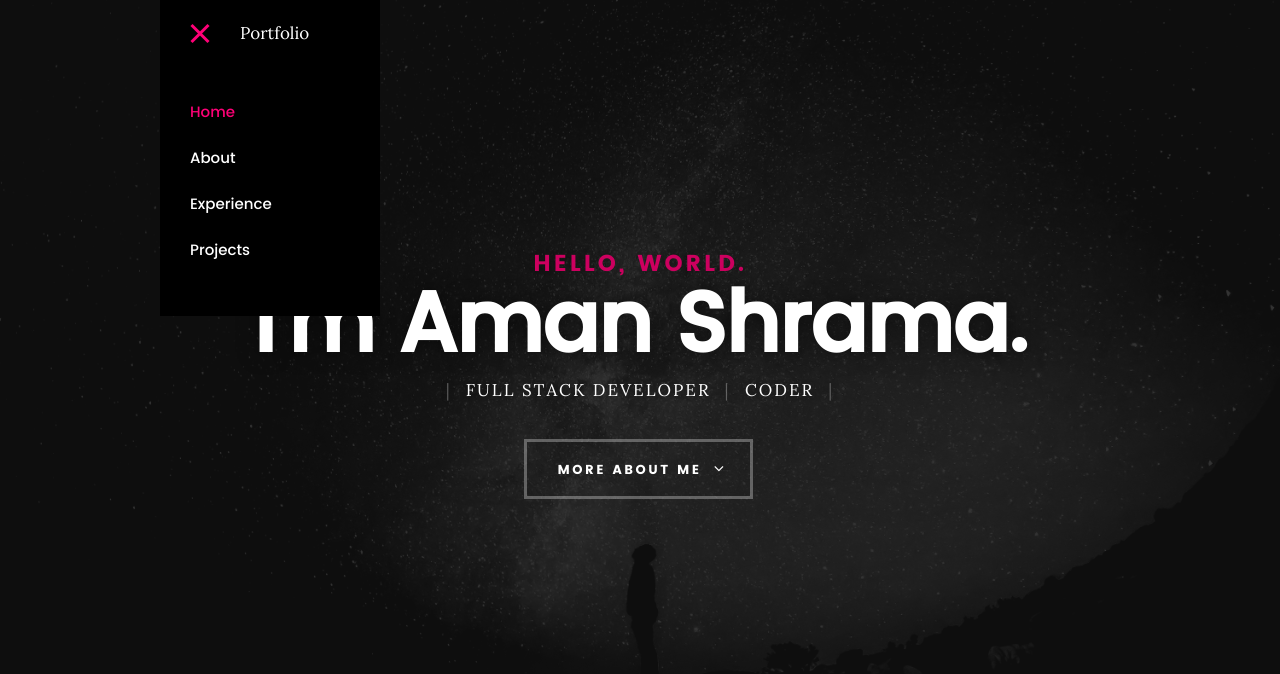
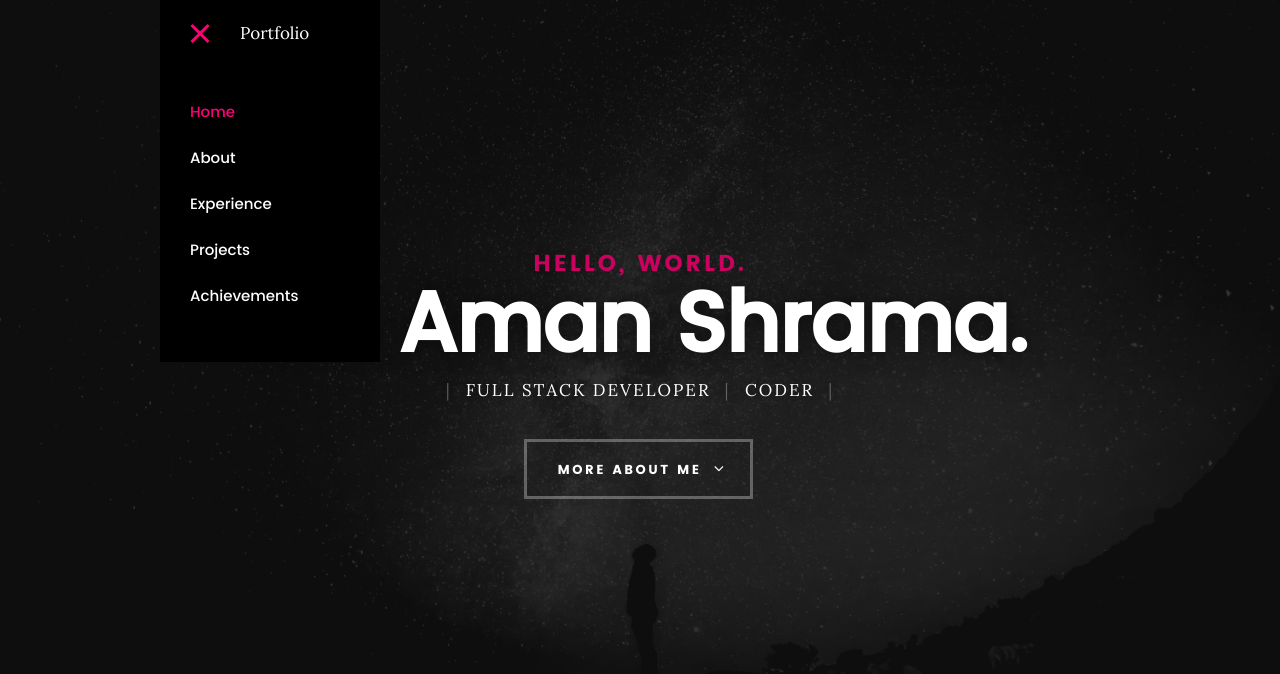
Before and after one commit to thekudosstatus02/portfolio-site, a plain HTML site: page index.html in a window 1280 px wide. Both pictures are taken after a click on the link "Menu". Shown: the top 674 px of the page. Drawn offline with Linux system fonts and the light colour scheme; files whose address does not match are found by name.

Commit message:
achievements scroll with 'stats' id

```diff
--- a/index.html
+++ b/index.html
@@ -70,7 +70,7 @@
 						<li><a class="smoothscroll"  href="#about" title="">About</a></li>
 						<li><a class="smoothscroll"  href="#resume" title="">Experience</a></li>
 						<li><a class="smoothscroll"  href="#portfolio" title="">Projects</a></li>
-						<!-- <li><a class="smoothscroll"  href="#services" title="">Services</a></li> -->
+						<li><a class="smoothscroll"  href="#stats" title="">Achievements</a></li>
 					</ul>
 				</nav>
    		</div> <!-- /top-bar -->
@@ -335,7 +335,7 @@
 			  height: auto;
 			  margin-left: 20%;
 			}
-		  </style>
+		</style>
    		<div class="col-twelve">
 
    			<!-- portfolio-wrapper -->
```
